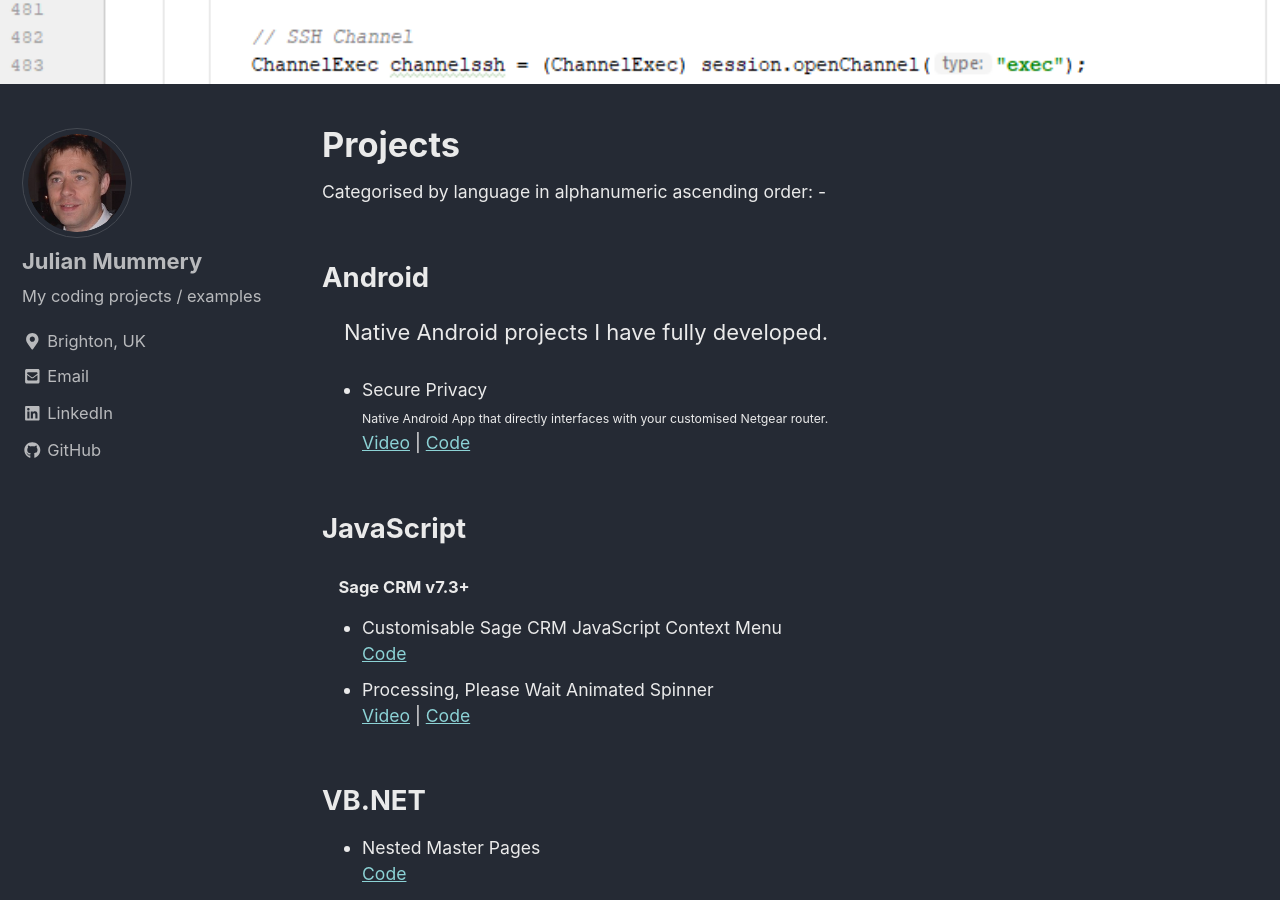
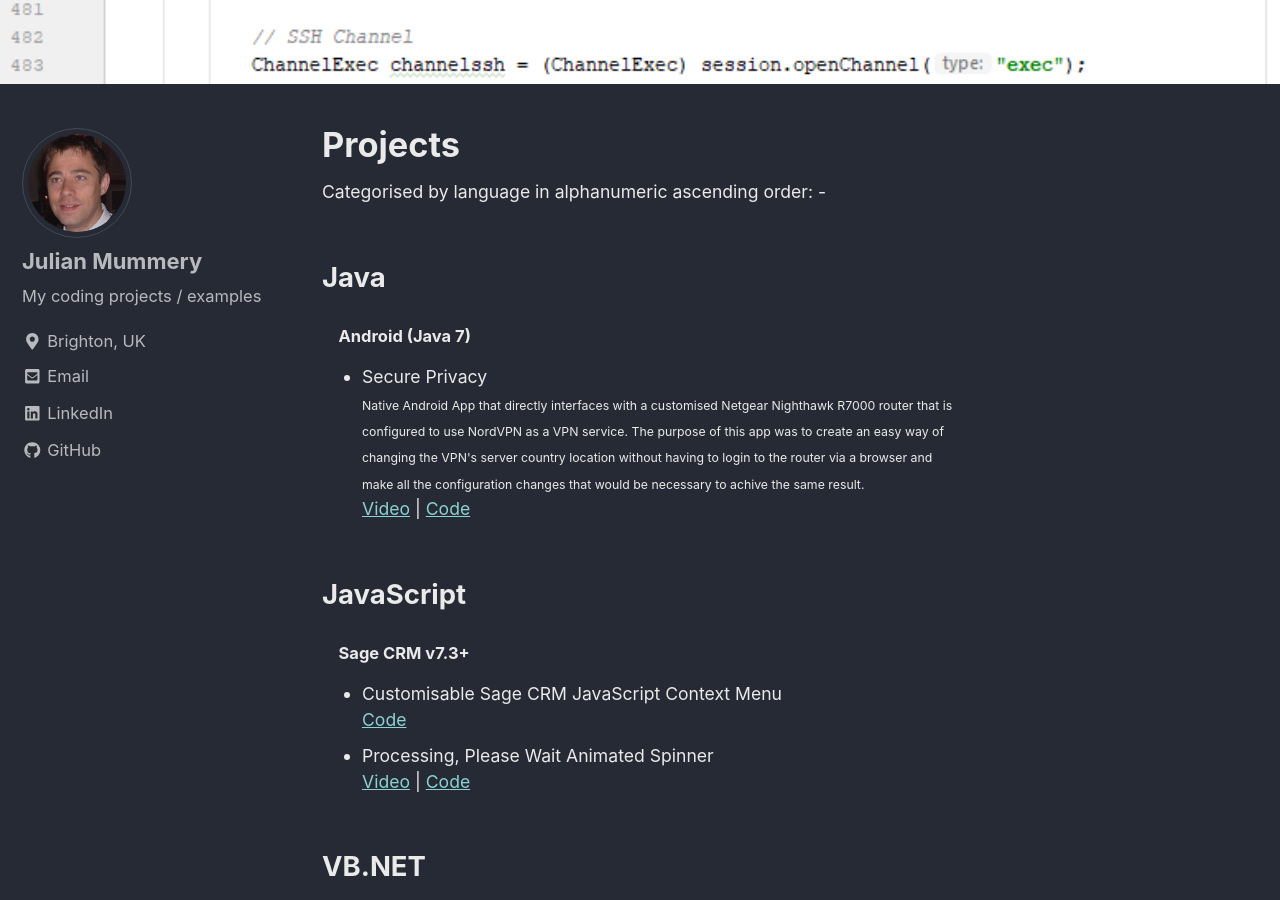
Before and after one commit to julianmummery/julianmummery.github.io, a Jekyll site: the page built from _pages/coding-projects.md, in a window 1280 px wide and 900 px high, scrolled down 304 px. Built offline with Jekyll 4.4.1, drawn with Linux system fonts in a browser that asks for light colours; nearby versions of some CDN libraries.

Commit message:
Update coding-projects.md

```diff
--- a/_pages/coding-projects.md
+++ b/_pages/coding-projects.md
@@ -9,12 +9,12 @@
 
 <p style="font-size:0.80em; margin-top:0; margin-bottom: 0;">Categorised by language in alphanumeric ascending order: -</p>
 
-<h2>Android</h2>
-<p style="padding-left:1em;">Native Android projects I have fully developed.</p>
+<h2>Java</h2>
+<h5 style="padding-left:1em;">Android (Java 7)</h5>
 <ul style="font-size:0.80em;">
   <li>Secure Privacy
   <br>
-  <span style="font-size:0.70em;">Native Android App that directly interfaces with your customised Netgear router.</span>
+  <span style="font-size:0.70em;">Native Android App that directly interfaces with a customised Netgear Nighthawk R7000 router that is configured to use NordVPN as a VPN service. The purpose of this app was to create an easy way of changing the VPN's server country location without having to login to the router via a browser and make all the configuration changes that would be necessary to achive the same result.</span>
   <br>
   <a href="https://github.com/julianmummery/sagecrm-please-wait-animation/blob/master/secure-privacy.mp4?raw=true" target="_blank">Video</a> |
   <a href="https://github.com/julianmummery/secure-privacy" target="_blank">Code</a></li>
```
